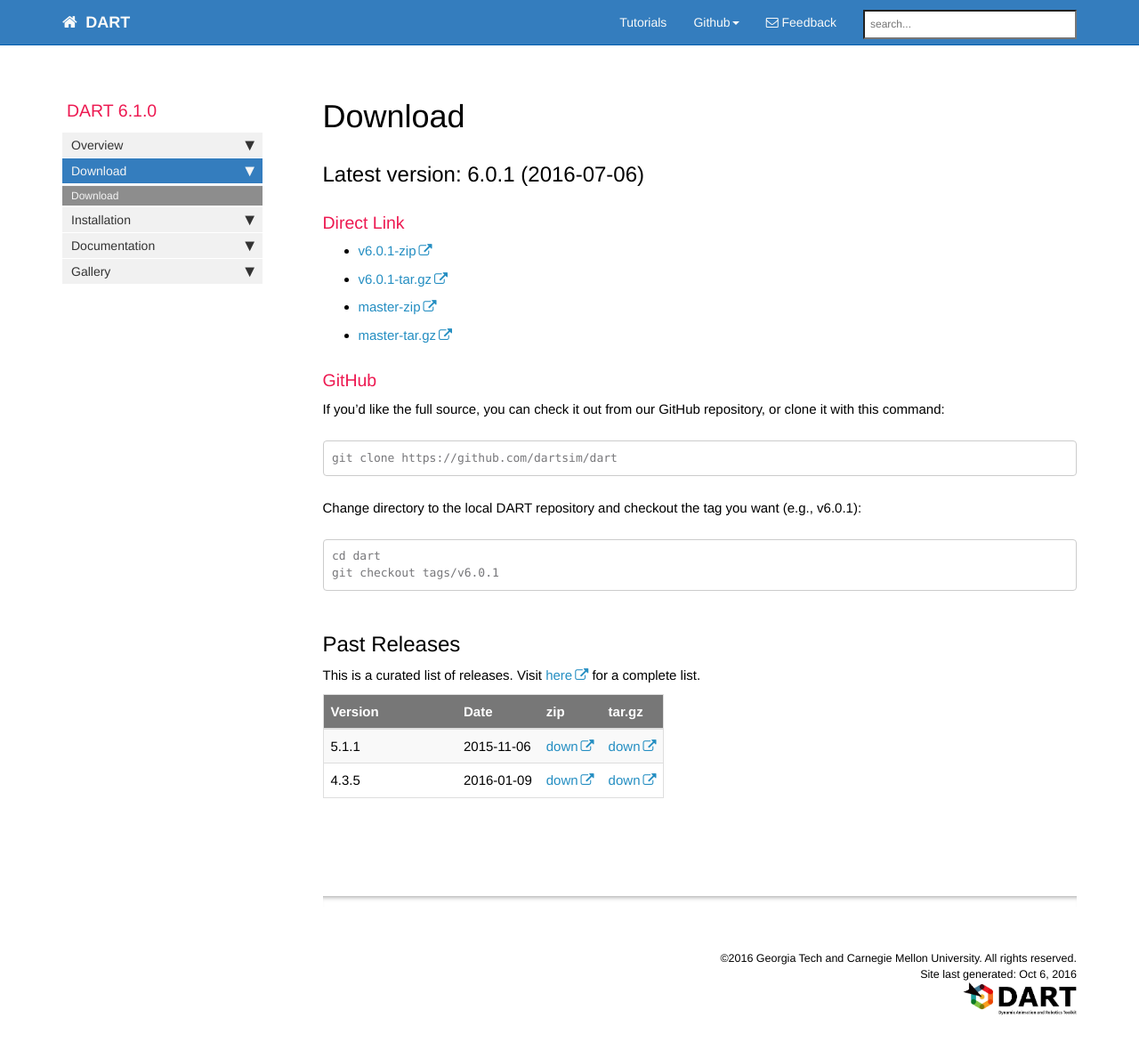
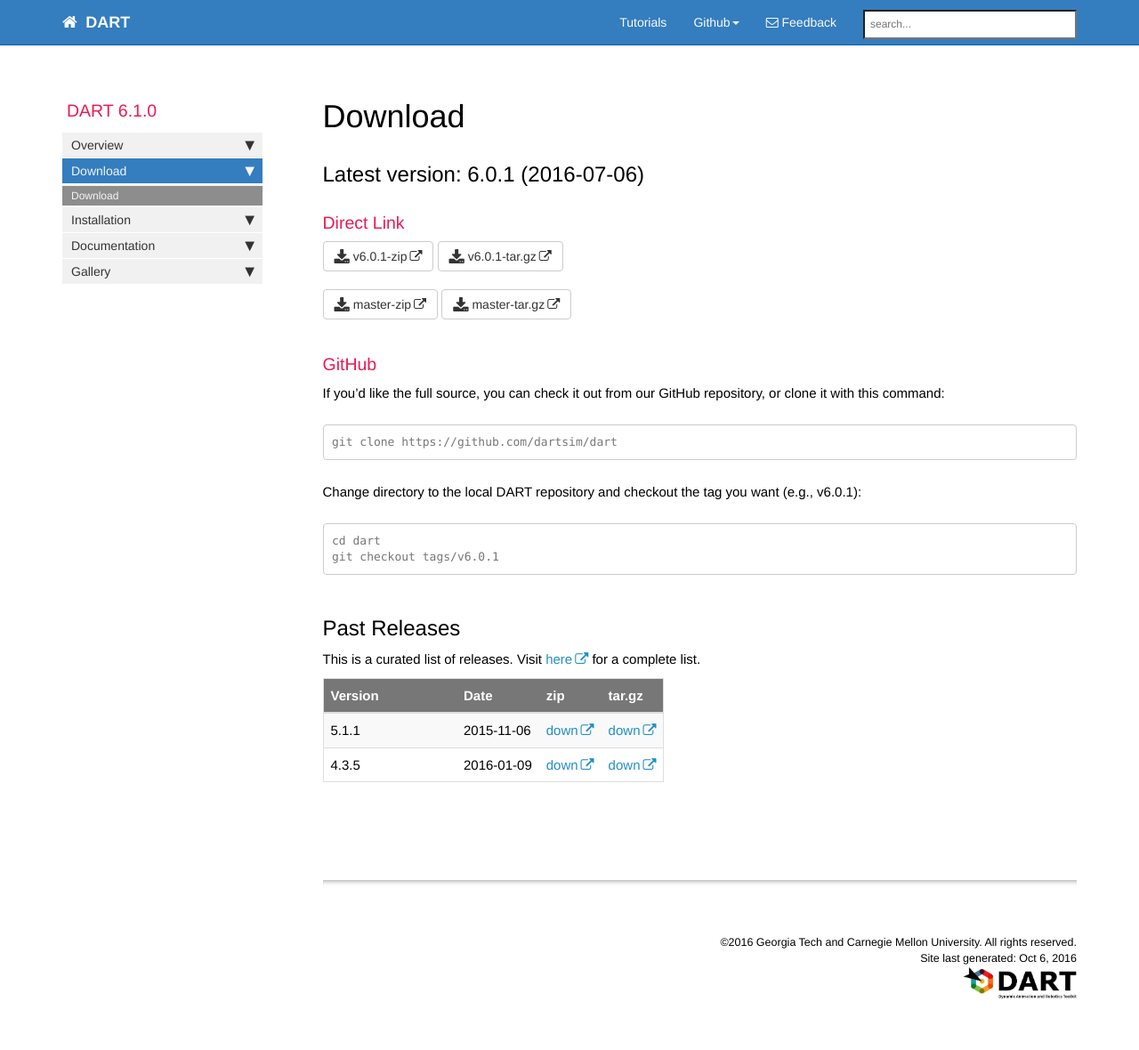
Before and after one commit to dartsim/dartsim.github.io, a Jekyll site: the page built from pages/mydoc/mydoc_download.md, in a window 1280 px wide and 1201 px high. Shown: the top 1180 px of the window at 89% size. Built offline with Jekyll 4.4.1, drawn with Linux system fonts in a browser that asks for light colours; nearby versions of some CDN libraries; comment, search, counter and statistics services are not loaded.

Commit message:
Add download buttons

```diff
--- a/pages/mydoc/mydoc_download.md
+++ b/pages/mydoc/mydoc_download.md
@@ -10,10 +10,11 @@
 
 ### Direct Link
 
-* [v6.0.1-zip](https://github.com/dartsim/dart/archive/v6.0.1.zip)
-* [v6.0.1-tar.gz](https://github.com/dartsim/dart/archive/v6.0.1.tar.gz)
-* [master-zip](https://github.com/dartsim/dart/zipball/master)
-* [master-tar.gz](https://github.com/dartsim/dart/tarball/master)
+<a href="https://github.com/dartsim/dart/archive/v6.0.1.zip" class="btn btn-default githubEditButton" role="button"><i class="fa fa-download fa-lg"></i> v6.0.1-zip</a>
+<a href="https://github.com/dartsim/dart/archive/v6.0.1.tar.gz" class="btn btn-default githubEditButton" role="button"><i class="fa fa-download fa-lg"></i> v6.0.1-tar.gz</a>
+
+<a href="https://github.com/dartsim/dart/zipball/master" class="btn btn-default githubEditButton" role="button"><i class="fa fa-download fa-lg"></i> master-zip</a>
+<a href="https://github.com/dartsim/dart/tarball/master" class="btn btn-default githubEditButton" role="button"><i class="fa fa-download fa-lg"></i> master-tar.gz</a>
 
 ### GitHub
 
```
